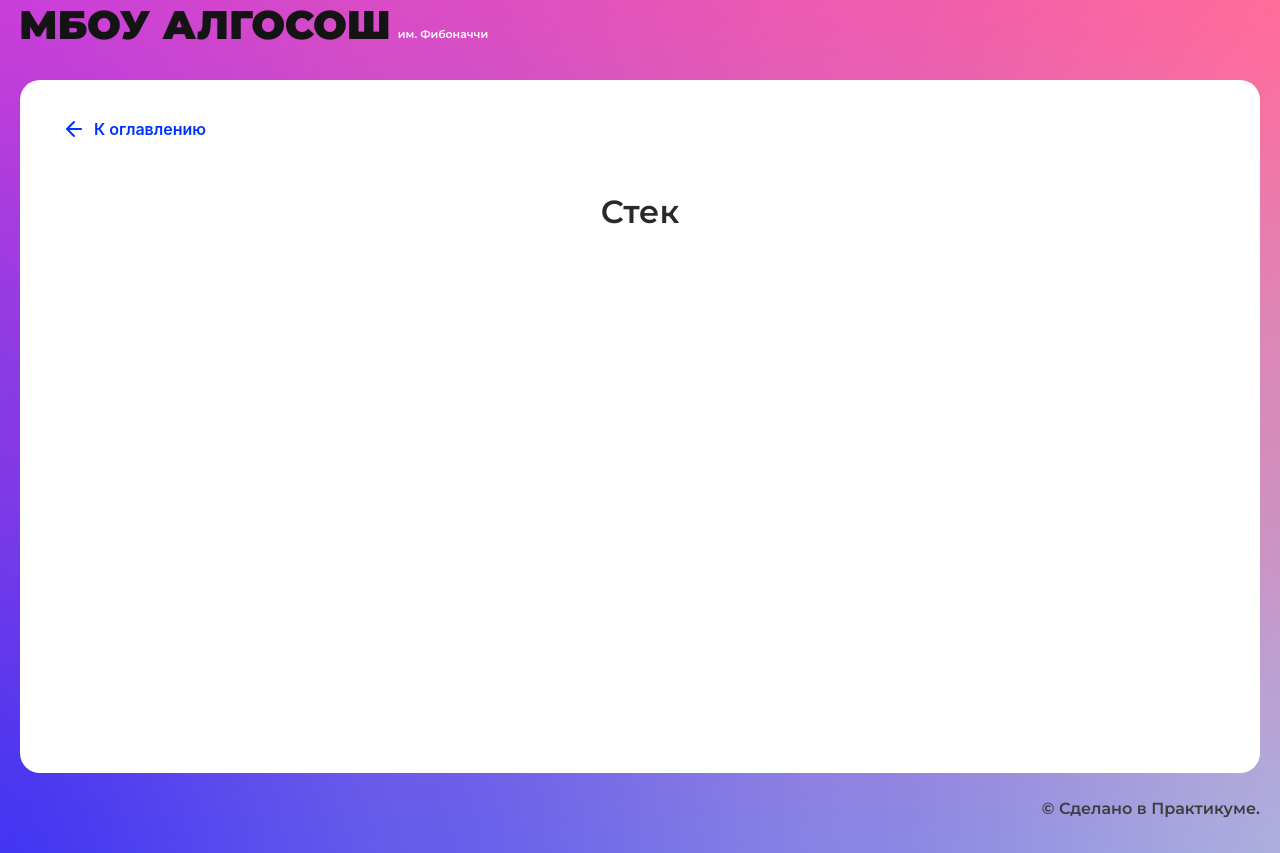
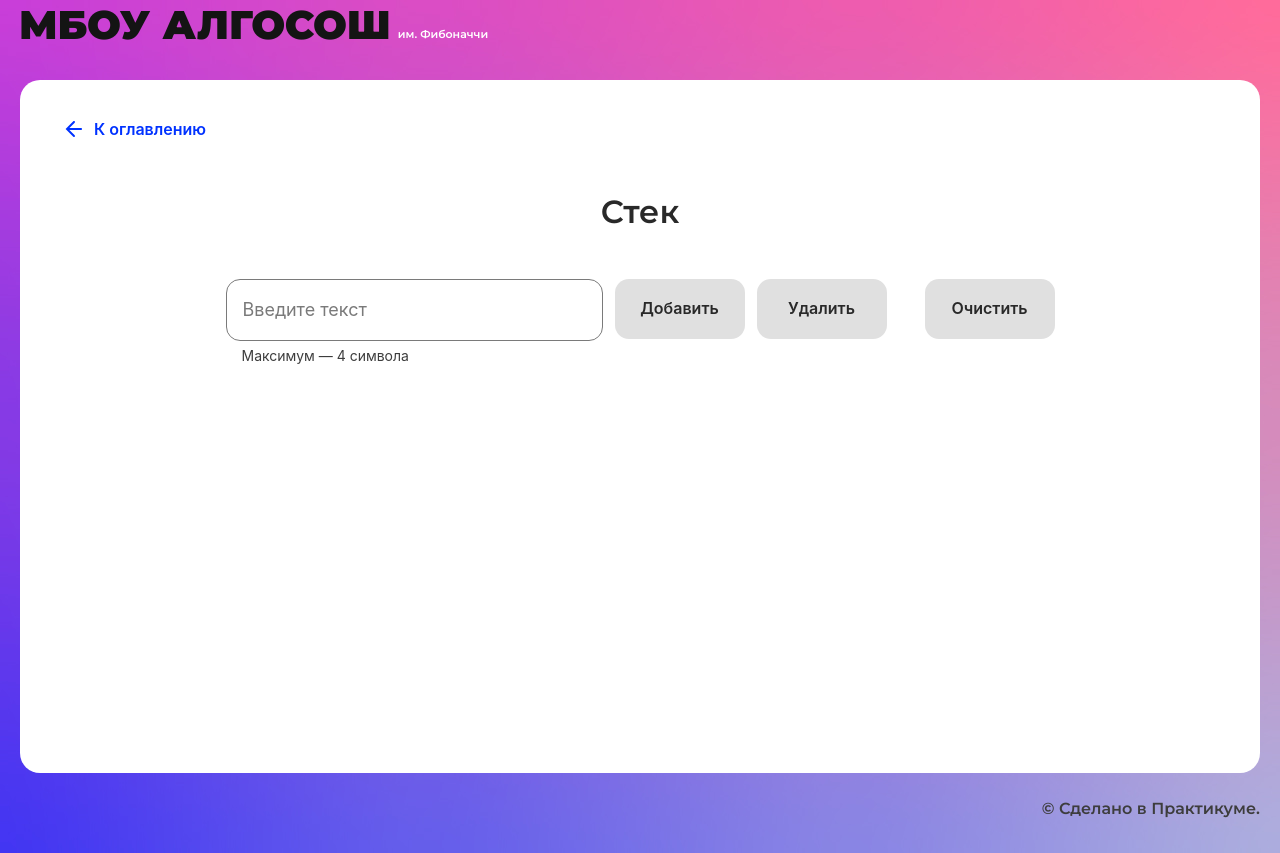
Before and after one commit to dePanique/algososh, a React (Create React App) app: page /stack in a window 1280 px wide. Built offline with nearby package versions, Linux system fonts and the light colour scheme.

Commit message:
feat: stack

```diff
--- /dev/null
+++ b/src/components/stack-page/stack-page.module.css
@@ -0,0 +1,26 @@
+.form {
+    display: flex;
+    margin: 0 auto;
+    max-width: 829px;
+    justify-content: space-between;
+}
+
+.controlRow {
+    display: flex;
+    gap: 12px;
+}
+
+.controlRow > div > input {
+    width: 377px;
+}
+
+.circlesRow {
+    display: flex;
+    margin-top: 50px;
+    justify-content: center;
+    gap: 16px;
+}
+
+.pushWidth {
+    width: 121px;
+}
--- a/src/components/stack-page/stack-page.tsx
+++ b/src/components/stack-page/stack-page.tsx
@@ -1,10 +1,113 @@
-import React from "react";
+import React, { useState } from "react";
+import { ElementStates } from "../../types/element-states";
+import { startDelay } from "../../utils/utils";
+import { Button } from "../ui/button/button";
+import { Circle } from "../ui/circle/circle";
+import { Input } from "../ui/input/input";
 import { SolutionLayout } from "../ui/solution-layout/solution-layout";
+import styles from './stack-page.module.css';
+import { Stack } from "./utils";
+
+type TStack = {
+  item: string,
+  state: ElementStates
+};
 
 export const StackPage: React.FC = () => {
+  const initialStack = new Stack<TStack>();
+  const [stack, setStack] = useState<Stack<TStack>>(initialStack);
+  const [input, setInput] = useState<string>('');
+  const [result, setResult] = useState<TStack[]>([]);
+  const [pushStatus, setPushStatus] = useState<boolean>(false);
+  const [popStatus, setPopStatus] = useState<boolean>(false);
+  const [removeStatus, setRemoveStatus] = useState<boolean>(false);
+
+  const onInput = (e: React.ChangeEvent<HTMLInputElement>) => {
+    setInput(e.target.value);
+  };
+
+  const pushElement = async () => {
+    setPushStatus(true);
+
+    stack.push({item: input, state: ElementStates.Changing});
+    setResult([...stack.getElements()]);
+    await startDelay(500);
+
+    stack.pop();
+    stack.push({item: input, state: ElementStates.Default});
+    setResult([...stack.getElements()]);
+    await startDelay(500);
+
+    setPushStatus(false);
+  };
+
+  const popElement = async () => {
+    setPopStatus(true);
+
+    stack.peak().state = ElementStates.Changing;
+    await startDelay(500);
+
+    stack.pop();
+    setResult([...stack.getElements()]);
+    await startDelay(500);
+
+    setPopStatus(false);
+  };
+
+  const clear = async () => {
+    setRemoveStatus(true);
+
+    stack.clear();
+    await startDelay(500);
+    setResult([...stack.getElements()]);
+
+    setRemoveStatus(false);
+  };
+
   return (
     <SolutionLayout title="Стек">
+      <form className={styles.form}>
+        <div className={styles.controlRow}>
+          <Input
+            type="text"
+            maxLength={4}
+            isLimitText={true}
+            value={input}
+            onChange={onInput}
+          />
+          <Button
+            text='Добавить'
+            onClick={pushElement}
+            disabled={removeStatus || popStatus || !input}
+            isLoader={pushStatus}
+            extraClass={styles.pushWidth}
+          />
+          <Button
+            text="Удалить"
+            onClick={popElement}
+            disabled={popStatus || pushStatus || !stack.getSize()}
+            isLoader={popStatus}
+          />
+        </div>
+        <Button
+          text='Очистить'
+          onClick={clear}
+          disabled={popStatus || pushStatus || !stack.getSize()}
+          isLoader={removeStatus}
+        />
+      </form>
 
+      <div className={styles.circlesRow}>
+        {result.map(({item, state}, index) => (
+          <Circle
+            letter={item}
+            state={state}
+            index={index}
+            key={index}
+            head={index === (stack.getSize() - 1) ? 'top' : ''}
+          />
+        ))}
+      </div>
     </SolutionLayout>
   );
 };
--- /dev/null
+++ b/src/components/stack-page/utils.ts
@@ -0,0 +1,33 @@
+interface IStack<T> {
+    push: (item: T) => void;
+    pop: () => void;
+    peak: () => T | null;
+    getSize: () => number;
+    getElements: () => T[];
+    clear: () => void;
+}
+
+export class Stack<T> implements IStack<T> {
+    private container: T[] = [];
+
+    push = (item: T): void => {
+        this.container.push(item);
+    };
+
+    pop = (): void => {
+        if (this.getSize() !== 0) {
+            this.container.pop();
+        };
+    };
+
+    peak = (): T  => {
+        const { length } = this.container;
+        return this.container[length - 1];
+    };
+
+    getSize = () => this.container.length;
+
+    getElements = () => this.container;
+
+    clear = () => this.container = [];
+}
```
